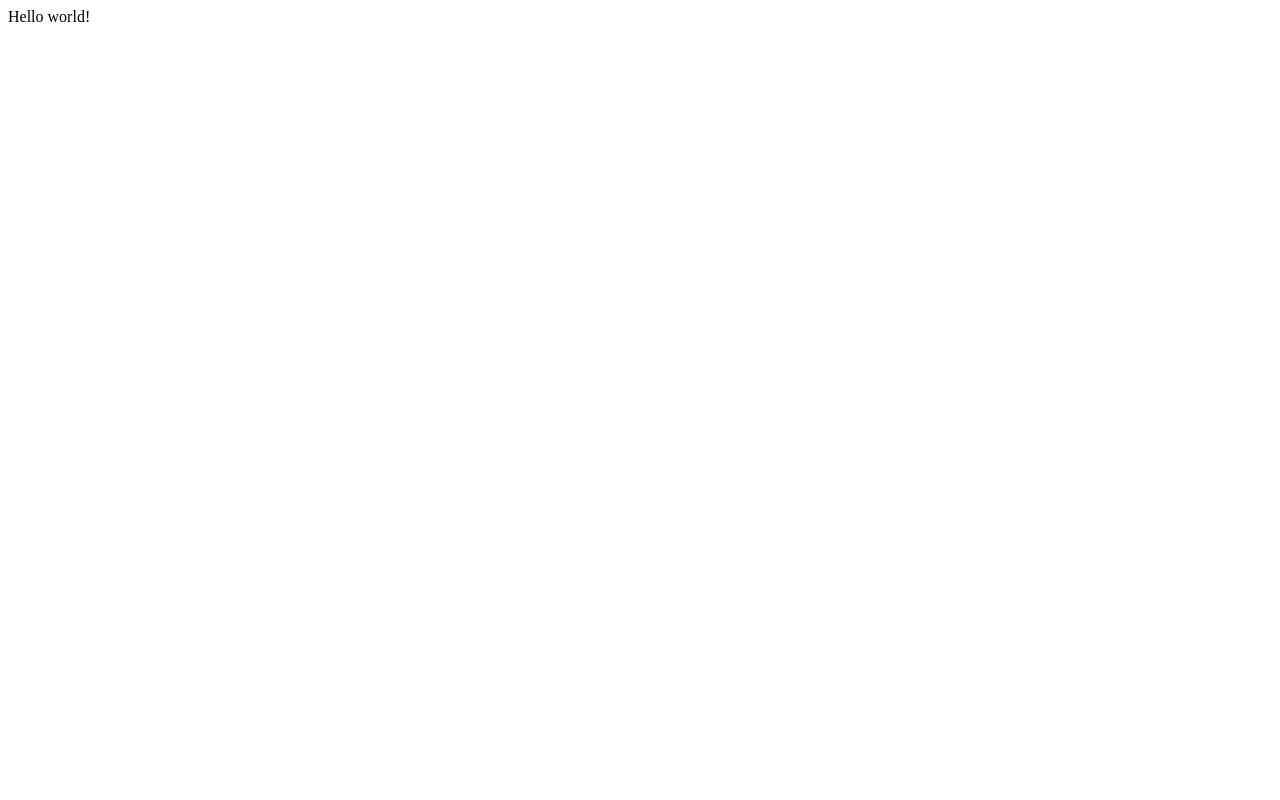
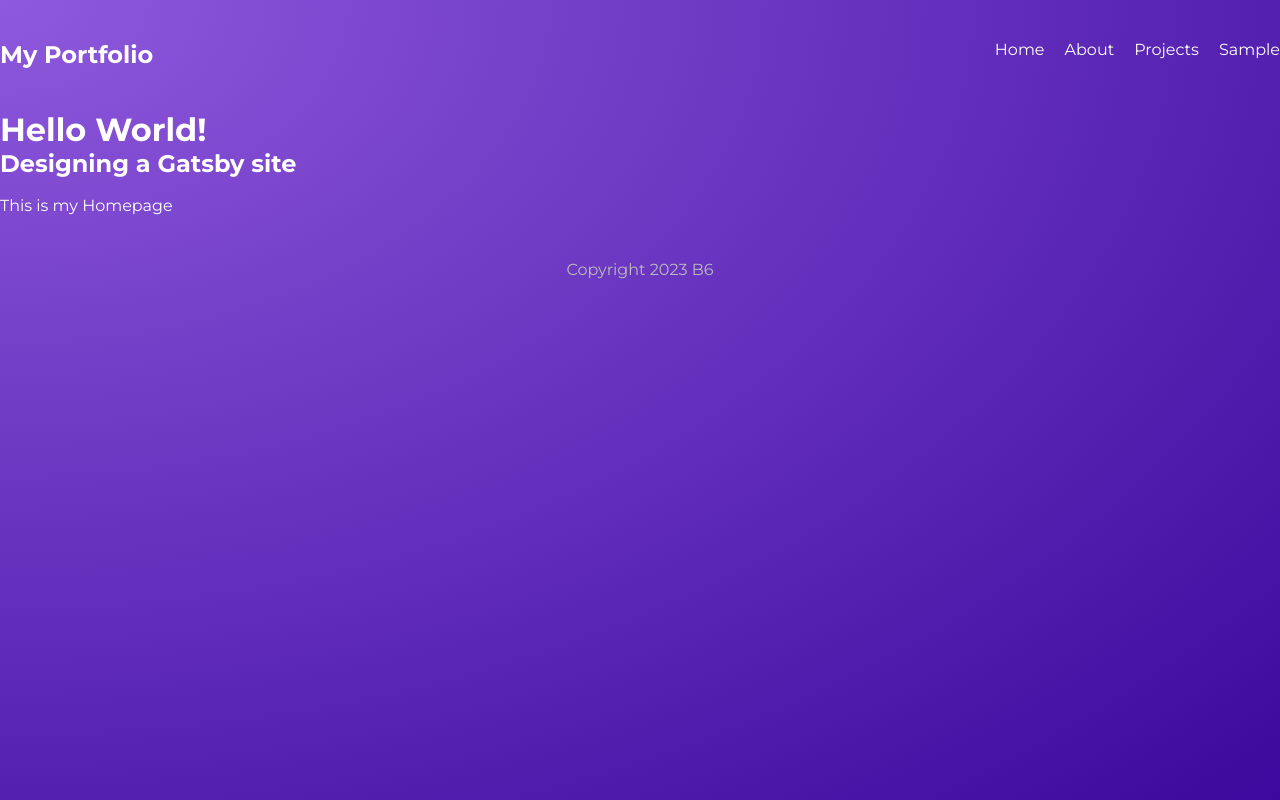
Before and after one commit to BraeuerMax/Gatsby-EPortfolio, a Gatsby site: page / in a window 1280 px wide. Built offline with nearby package versions, Linux system fonts and the light colour scheme; Gatsby itself is replaced by a stand-in of ours.

Commit message:
Updated index page

```diff
--- a/src/pages/index.js
+++ b/src/pages/index.js
@@ -1,5 +1,14 @@
 import * as React from "react"
+import Layout from "../components/layout"
 
 export default function Home() {
-  return <div>Hello world!</div>
+  return (
+    <Layout>
+      <div>
+        <h1>Hello World!</h1>
+        <h2>Designing a Gatsby site</h2>
+        <p>This is my Homepage</p>
+      </div>
+    </Layout>
+  )
 }
```
